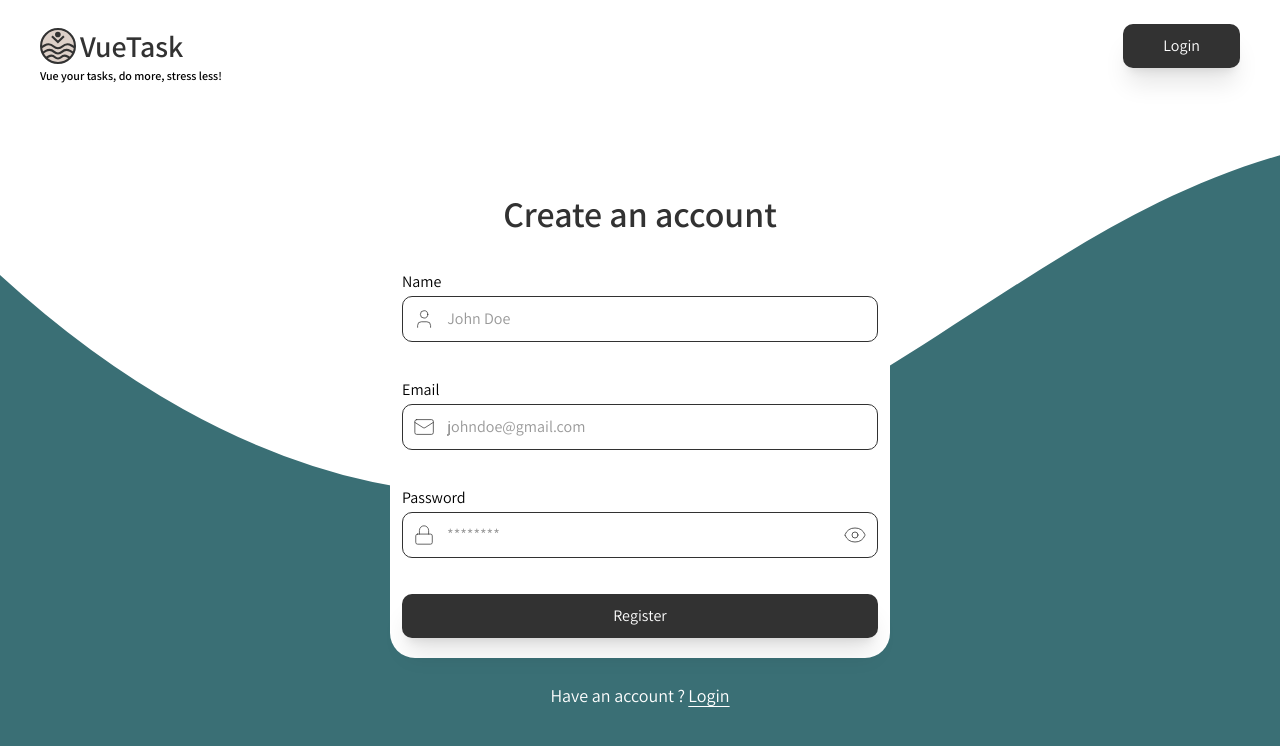
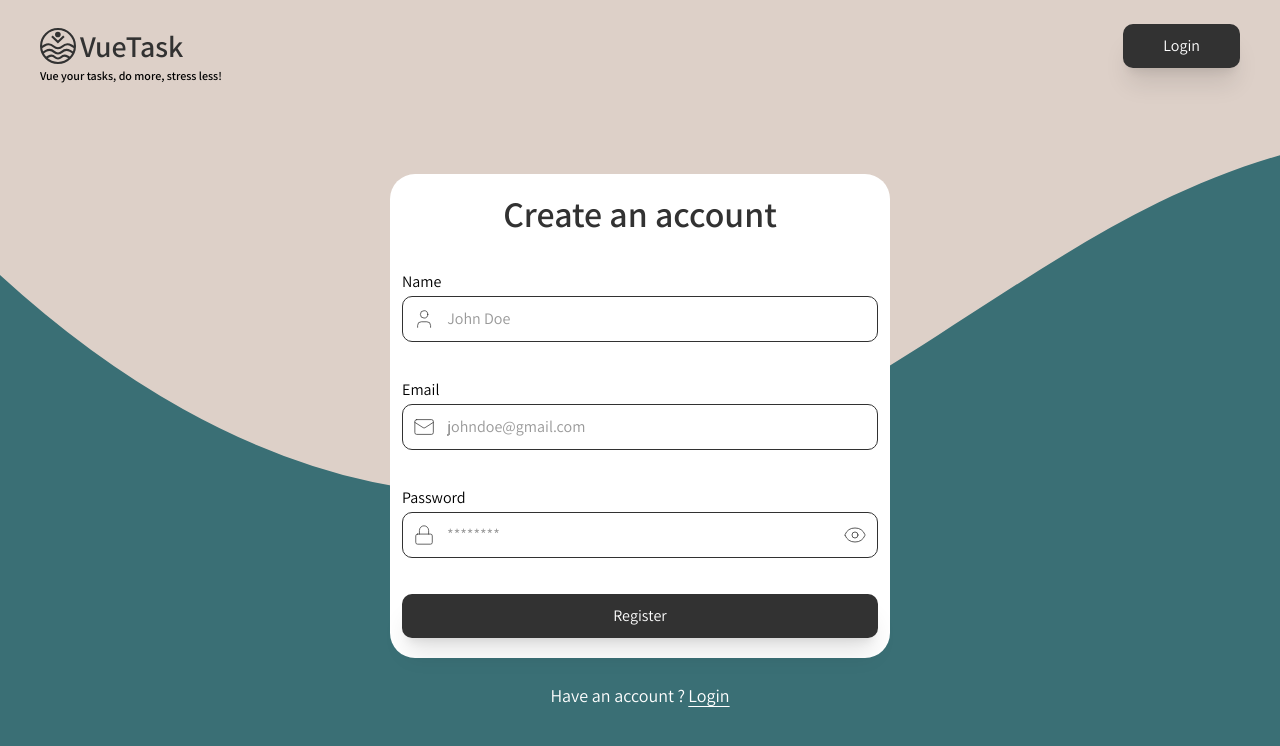
Before and after one commit to pablomds/vuetask, a Vue app in the folder frontend/: page / in a window 1280 px wide. Shown: the top 746 px of the page. Built offline with nearby package versions, Linux system fonts and the light colour scheme.

Commit message:
fixing problem with custom colors

```diff
--- a/frontend/src/style.css
+++ b/frontend/src/style.css
@@ -2,12 +2,12 @@
 
 @theme {
     --font-assistant: "Assistant";
-    --color-primary-black: "#323232";
-    --color-primary-beige: "#DDD0C8";
+    --color-primary-black: #323232;
+    --color-primary-beige: #DDD0C8;
 }
 
 body {
-    background-color: "#323232" !important;
+    background-color: var(--color-primary-beige);
     font-family: var(--font-assistant);
 }
 
```
